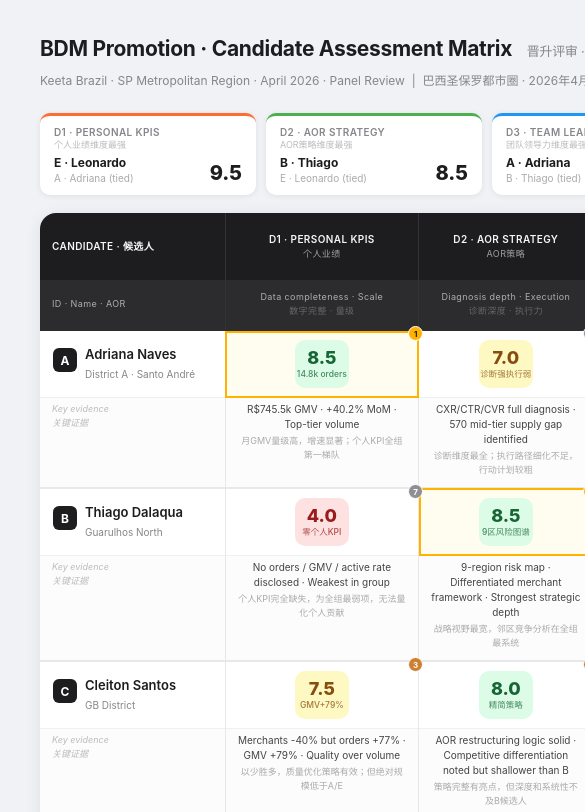
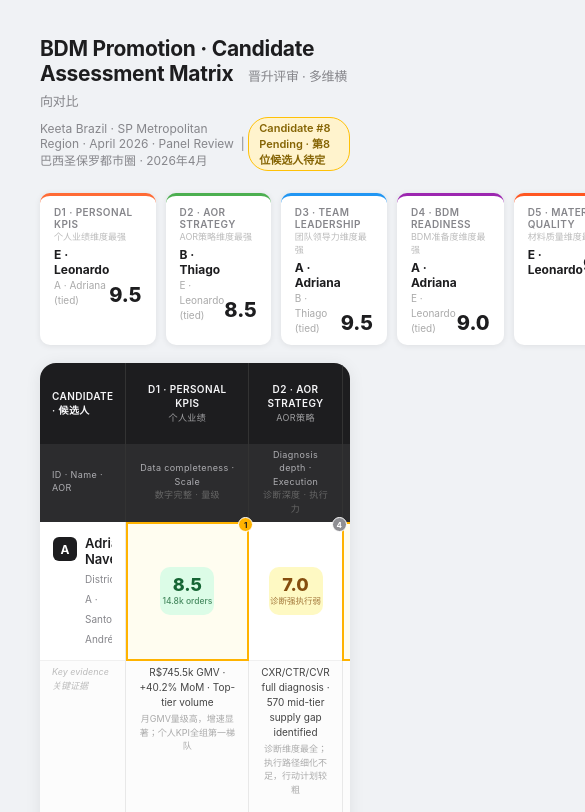
Before and after one commit to zhangwenle2026/wangwang-hq, a plain HTML site: page bdm-ranking/index.html in a window 390 px wide. Shown: the top 812 px of the page, 585 px wide, since content can reach past the window. Drawn offline with Linux system fonts and the light colour scheme.

Commit message:
feat: make body full-width responsive (remove 1200px fixed width)

```diff
--- a/bdm-ranking/index.html
+++ b/bdm-ranking/index.html
@@ -7,7 +7,8 @@
 * { margin:0; padding:0; box-sizing:border-box; }
 body {
   font-family:-apple-system,BlinkMacSystemFont,'SF Pro Display','Segoe UI',sans-serif;
-  background:#f0f2f5; padding:36px 40px 48px; width:1200px;
+  background:#f0f2f5; padding:36px 40px 48px;
+  width:100%; max-width:100%; box-sizing:border-box;
 }
 .header { margin-bottom:22px; }
 .header h1 { font-size:21px; font-weight:700; color:#1d1d1f; letter-spacing:-0.3px; }
```
